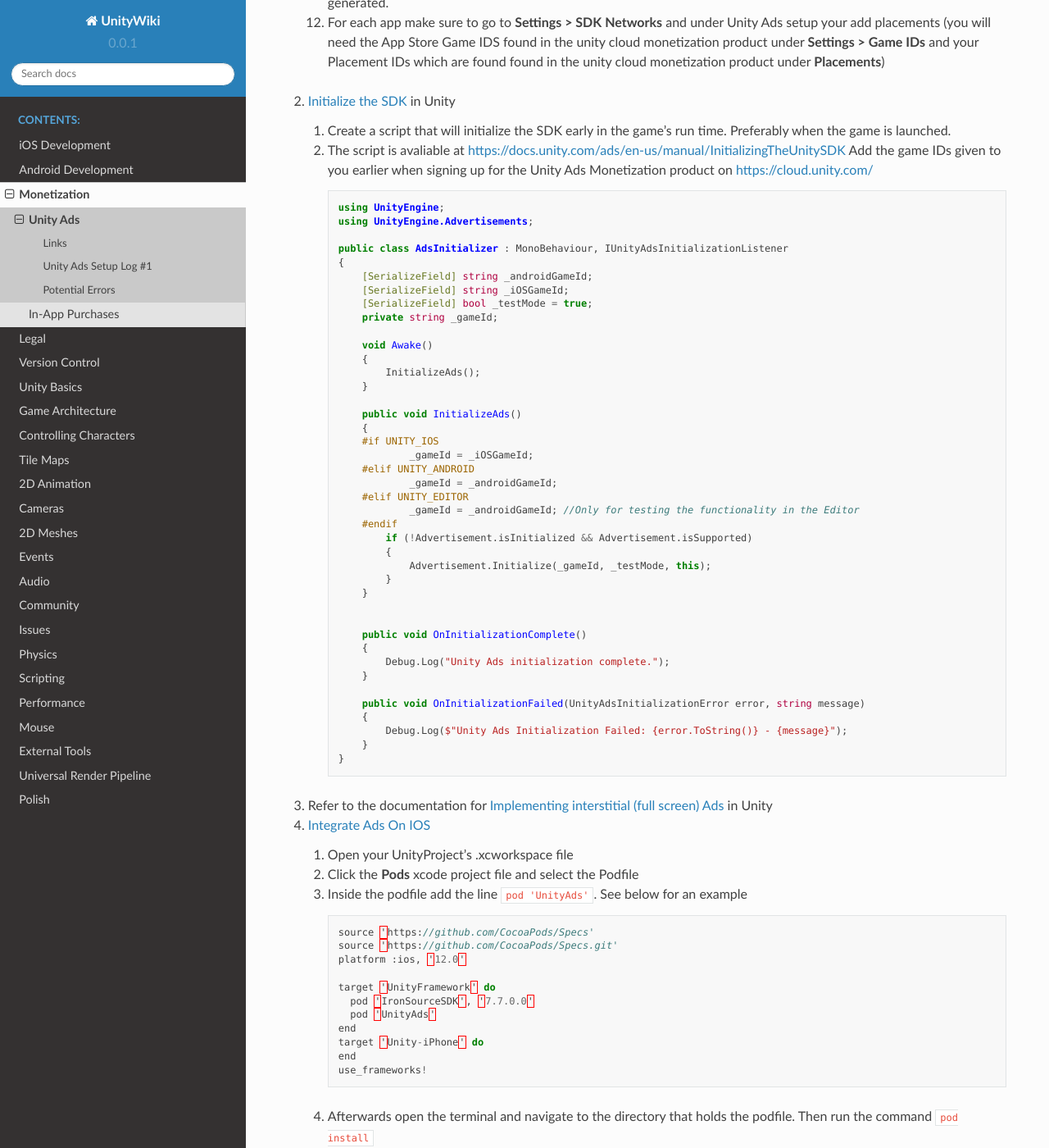
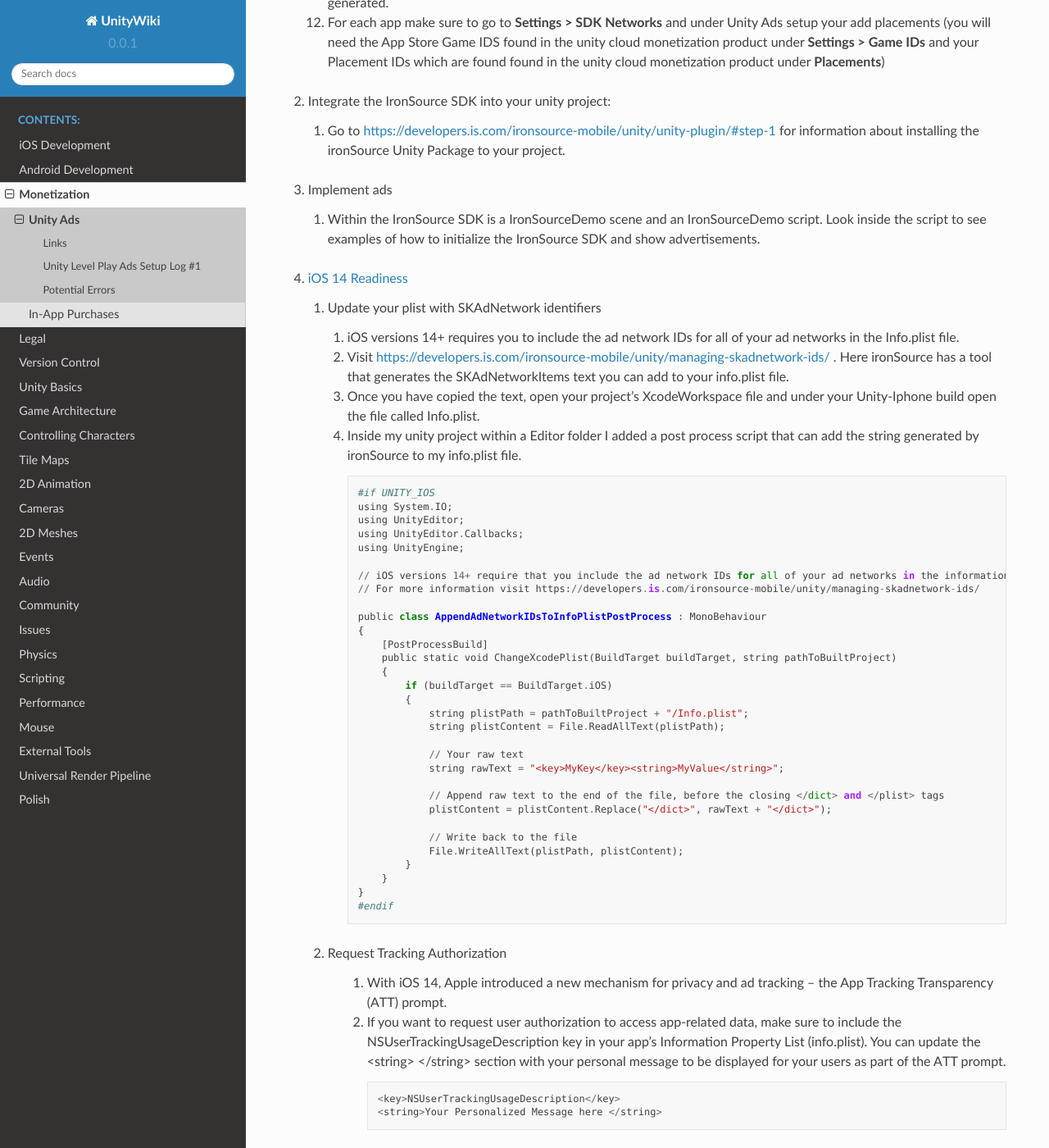
Before and after one commit to JeffCube99/UnityWiki, a Sphinx documentation site: the page built from docs/source/monetization/unity_ads.rst, in a window 1280 px wide and 1400 px high, scrolled down 1401 px. Shown: the whole window at 82% size. Built offline with Sphinx 7.4.7 and the Read the Docs theme 2.0.0, drawn with Linux system fonts in a browser that asks for light colours; some of the changed text lies outside the part shown.

Commit message:
* Adding notes about unity ads

```diff
--- a/docs/source/monetization/unity_ads.rst
+++ b/docs/source/monetization/unity_ads.rst
@@ -7,8 +7,8 @@
 
 *   `Unity Ads Documentation <https://docs.unity.com/ads/en-us/manual/UnityAdsHome>`_
 
-Unity Ads Setup Log #1
-######################
+Unity Level Play Ads Setup Log #1
+#################################
 
 #.  `Link your Unity Project to a Unity Dashboard Project <https://docs.unity.com/ugs/en-us/manual/overview/manual/managing-unity-projects#ConfiguringProjectsForUGS>`_.
 
@@ -63,89 +63,110 @@
         (you will need the App Store Game IDS found in the unity cloud monetization product under **Settings > Game IDs** and your Placement IDs which are found
         found in the unity cloud monetization product under **Placements**)
 
-#.  `Initialize the SDK <https://docs.unity.com/ads/en-us/manual/InitializingTheUnitySDK>`_ in Unity
+#.  Integrate the IronSource SDK into your unity project:
 
-    #.  Create a script that will initialize the SDK early in the game's run time. Preferably when the game is launched.
-    #.  The script is avaliable at https://docs.unity.com/ads/en-us/manual/InitializingTheUnitySDK Add the game IDs
-        given to you earlier when signing up for the Unity Ads Monetization product on https://cloud.unity.com/
+    #.  Go to https://developers.is.com/ironsource-mobile/unity/unity-plugin/#step-1 for information about
+        installing the ironSource Unity Package to your project.
 
-        ..  code-block:: c#
+#.  Implement ads
 
-            using UnityEngine;
-            using UnityEngine.Advertisements;
+    #.  Within the IronSource SDK is a IronSourceDemo scene and an IronSourceDemo script. Look inside the script
+        to see examples of how to initialize the IronSource SDK and show advertisements.
 
-            public class AdsInitializer : MonoBehaviour, IUnityAdsInitializationListener
-            {
-                [SerializeField] string _androidGameId;
-                [SerializeField] string _iOSGameId;
-                [SerializeField] bool _testMode = true;
-                private string _gameId;
+#.  `iOS 14 Readiness <https://developers.is.com/ironsource-mobile/unity/ios-14-readiness-sdk7-unity/>`_
 
-                void Awake()
+    #.  Update your plist with SKAdNetwork identifiers
+
+        #.  iOS versions 14+ requires you to include the ad network IDs for all of your ad networks in the Info.plist
+            file.
+        #.  Visit https://developers.is.com/ironsource-mobile/unity/managing-skadnetwork-ids/ . Here ironSource has a tool
+            that generates the SKAdNetworkItems text you can add to your info.plist file.
+        #.  Once you have copied the text, open your project's XcodeWorkspace file and under your Unity-Iphone build
+            open the file called Info.plist.
+        #.  Inside my unity project within a Editor folder I added a post process script that can add the string
+            generated by ironSource to my info.plist file.
+
+            ..  code-block::
+
+                #if UNITY_IOS
+                using System.IO;
+                using UnityEditor;
+                using UnityEditor.Callbacks;
+                using UnityEngine;
+
+                // iOS versions 14+ require that you include the ad network IDs for all of your ad networks in the information property list file (Info.plist).
+                // For more information visit https://developers.is.com/ironsource-mobile/unity/managing-skadnetwork-ids/
+
+                public class AppendAdNetworkIDsToInfoPlistPostProcess : MonoBehaviour
                 {
-                    InitializeAds();
-                }
+                    [PostProcessBuild]
+                    public static void ChangeXcodePlist(BuildTarget buildTarget, string pathToBuiltProject)
+                    {
+                        if (buildTarget == BuildTarget.iOS)
+                        {
+                            string plistPath = pathToBuiltProject + "/Info.plist";
+                            string plistContent = File.ReadAllText(plistPath);
 
-                public void InitializeAds()
-                {
-                #if UNITY_IOS
-                        _gameId = _iOSGameId;
-                #elif UNITY_ANDROID
-                        _gameId = _androidGameId;
-                #elif UNITY_EDITOR
-                        _gameId = _androidGameId; //Only for testing the functionality in the Editor
-                #endif
-                    if (!Advertisement.isInitialized && Advertisement.isSupported)
-                    {
-                        Advertisement.Initialize(_gameId, _testMode, this);
+                            // Your raw text
+                            string rawText = "<key>MyKey</key><string>MyValue</string>";
+
+                            // Append raw text to the end of the file, before the closing </dict> and </plist> tags
+                            plistContent = plistContent.Replace("</dict>", rawText + "</dict>");
+
+                            // Write back to the file
+                            File.WriteAllText(plistPath, plistContent);
+                        }
                     }
                 }
+                #endif
+
+    #. Request Tracking Authorization
+
+        #.  With iOS 14, Apple introduced a new mechanism for privacy and ad tracking – the App Tracking Transparency (ATT) prompt.
+        #.  If you want to request user authorization to access app-related data, make sure to include the NSUserTrackingUsageDescription
+            key in your app’s Information Property List (info.plist). You can  update the <string> </string> section
+            with your personal message to be displayed for your users as part of the ATT prompt.
+
+            ..  code-block::
+
+                <key>NSUserTrackingUsageDescription</key>
+                <string>Your Personalized Message here </string>
+
+        #.  Inside my unity project within a Editor folder I added a post process script that can add the above string
+            to my info.plist file.
+
+            ..  code-block::
+
+                #if UNITY_IOS
+                using System.IO;
+                using UnityEditor;
+                using UnityEditor.Callbacks;
+                using UnityEngine;
+
+                public class RequestTrackingAuthorizationPostProcess : MonoBehaviour
+                {
+                    [PostProcessBuild]
+                    public static void ChangeXcodePlist(BuildTarget buildTarget, string pathToBuiltProject)
+                    {
+                        if (buildTarget == BuildTarget.iOS)
+                        {
+                            string plistPath = pathToBuiltProject + "/Info.plist";
+                            string plistContent = File.ReadAllText(plistPath);
+
+                            // Your raw text
+                            string rawText = "<key>NSUserTrackingUsageDescription</key>\n<string>Your Personalized Message here </string>";
+
+                            // Append raw text to the end of the file, before the closing </dict> and </plist> tags
+                            plistContent = plistContent.Replace("</dict>", rawText + "</dict>");
+
+                            // Write back to the file
+                            File.WriteAllText(plistPath, plistContent);
+                        }
+                    }
+                }
+                #endif
 
 
-                public void OnInitializationComplete()
-                {
-                    Debug.Log("Unity Ads initialization complete.");
-                }
-
-                public void OnInitializationFailed(UnityAdsInitializationError error, string message)
-                {
-                    Debug.Log($"Unity Ads Initialization Failed: {error.ToString()} - {message}");
-                }
-            }
-
-#.  Refer to the documentation for `Implementing interstitial (full screen) Ads <https://docs.unity.com/ads/en-us/manual/ImplementingBasicAdsUnity>`_ in Unity
-
-#.  `Integrate Ads On IOS <https://docs.unity.com/ads/en-us/manual/iOSDeveloperIntegrations>`_
-
-    #.  Open your UnityProject's .xcworkspace file
-    #.  Click the **Pods** xcode project file and select the Podfile
-    #.  Inside the podfile add the line ``pod 'UnityAds'``. See below for an example
-
-        ..  code-block:: c#
-
-            source 'https://github.com/CocoaPods/Specs'
-            source 'https://github.com/CocoaPods/Specs.git'
-            platform :ios, '12.0'
-
-            target 'UnityFramework' do
-              pod 'IronSourceSDK', '7.7.0.0'
-              pod 'UnityAds'
-            end
-            target 'Unity-iPhone' do
-            end
-            use_frameworks!
-    #.  Afterwards open the terminal and navigate to the directory that holds the podfile. Then run the command
-        ``pod install``
-
-#.  Test Ads On Devices
-
-    #.  Sign into https://cloud.unity.com/
-    #.  Click on the **Products** tab on the left hand side of the screen.
-    #.  Click on the **Unity Ads Monetization** product.
-    #.  Click the **Testing** section
-    #.  Under the test mode section, click the **Add Test Device** button and fill out the device information.
-        Refer to https://docs.unity.com/monetization-dashboard/en-us/manual/TestDevices
-        to determine the Advertising ID for your device.
 
 Potential Errors
 ################
```
